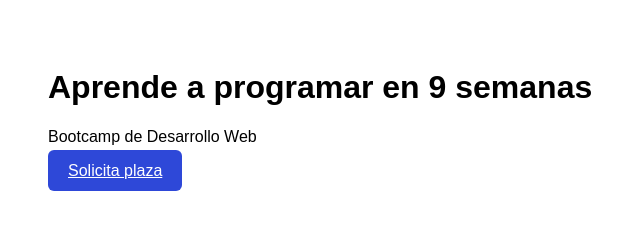
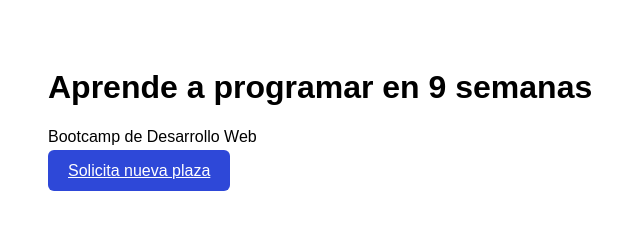
Before and after one commit to alvaroviu/mi-primera-web, a plain HTML site: page index.html in a window 1280 px wide. Shown: the whole page, without its empty margins (0-640 px from the left). Drawn offline with Linux system fonts and the light colour scheme.

Commit message:
Cambio copy boton

```diff
--- a/index.html
+++ b/index.html
@@ -11,6 +11,6 @@
 <body>
   <h1>Aprende a programar en 9 semanas</h1>
   <p>Bootcamp de Desarrollo Web</p>
-  <a class="cta" href="#">Solicita plaza</a>
+  <a class="cta" href="#">Solicita nueva plaza</a>
 </body>
 </html>
```
